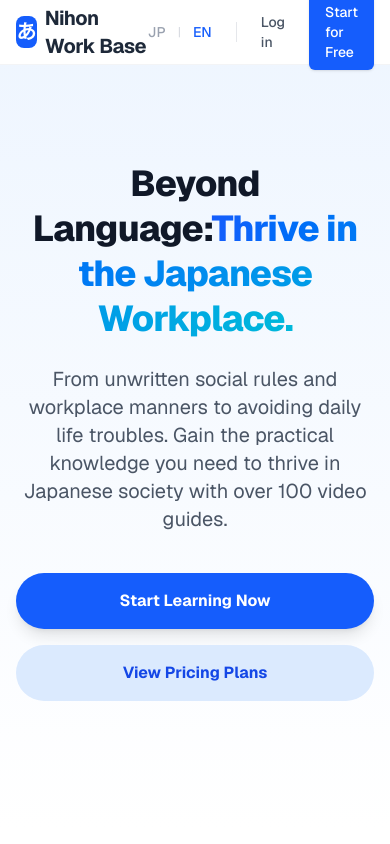
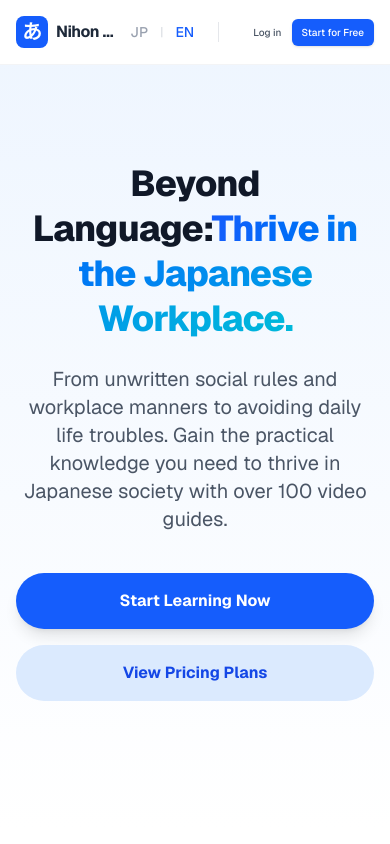
Before and after one commit to campustocommunityshizuoka/video, a Next.js app: page /en in a window 390 px wide. Shown: the top 844 px of the page. Built offline with nearby package versions, Linux system fonts and the light colour scheme.

Commit message:
最終環境移行

```diff
--- a/app/[lang]/page.tsx
+++ b/app/[lang]/page.tsx
@@ -13,29 +13,36 @@ export default async function HomePage({ params }: { params: Promise<{ lang: 'ja
 
       {/* ナビゲーションバー */}
       <header className="sticky top-0 z-50 bg-white/80 backdrop-blur-md border-b border-gray-100">
-        <div className="max-w-6xl mx-auto px-4 sm:px-6 lg:px-8 h-16 flex items-center justify-between">
-          <div className="flex items-center gap-2">
-            <div className="w-8 h-8 bg-blue-600 rounded-lg flex items-center justify-center">
+        <div className="max-w-6xl mx-auto px-4 sm:px-6 lg:px-8 h-16 flex items-center justify-between gap-2">
+
+          {/* ロゴとタイトルエリア：タイトルに truncate（三点リーダー）を設定 */}
+          <div className="flex items-center gap-2 min-w-0 shrink">
+            <div className="w-8 h-8 bg-blue-600 rounded-lg flex items-center justify-center shrink-0">
               <span className="text-white font-bold text-xl leading-none">あ</span>
             </div>
-            <span className="text-xl font-bold tracking-tight text-gray-800">{dict.home.title}</span>
+            <span className="text-base sm:text-lg md:text-xl font-bold tracking-tight text-gray-800 truncate">
+              {dict.home.title}
+            </span>
           </div>
-          <nav className="flex items-center">
+
+          {/* ナビゲーションエリア：スマホでは要素を詰め、文字を小さく */}
+          <nav className="flex items-center gap-1.5 sm:gap-4 shrink-0">
             <LanguageSwitcher currentLang={lang} />
+
             <Link
               href={`/${lang}/login`}
-              className="text-sm font-medium text-gray-600 hover:text-blue-600 transition-colors mr-6"
+              className="text-[10px] sm:text-sm font-medium text-gray-600 hover:text-blue-600 transition-colors px-1"
             >
               {dict.home.login}
             </Link>
+
             <Link
               href={`/${lang}/login`}
-              className="text-sm font-medium text-white bg-blue-600 hover:bg-blue-700 px-4 py-2 rounded-md transition-colors shadow-sm"
+              className="text-[10px] sm:text-sm font-medium text-white bg-blue-600 hover:bg-blue-700 px-2.5 py-1.5 sm:px-4 sm:py-2 rounded-md transition-colors shadow-sm whitespace-nowrap"
             >
               {dict.home.startFree}
             </Link>
           </nav>
-
         </div>
       </header>
 
```
